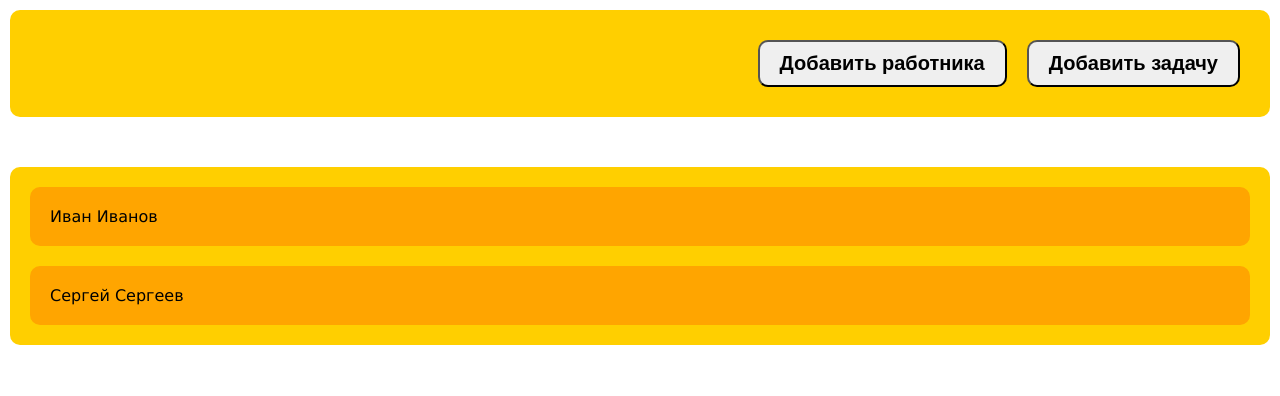
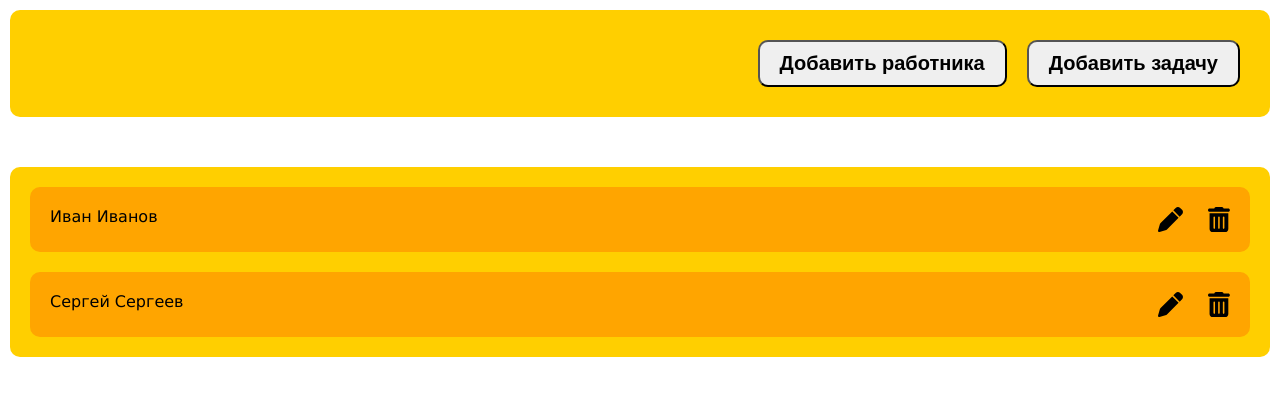
Before and after one commit to riytxu/react-list, a React (Create React App) app: page / in a window 1280 px wide. Shown: the top 396 px of the page. Built offline with nearby package versions, Linux system fonts and the light colour scheme.

Commit message:
add fontaws icons

```diff
--- a/package.json
+++ b/package.json
@@ -3,6 +3,10 @@
   "version": "0.1.0",
   "private": true,
   "dependencies": {
+    "@fortawesome/fontawesome-svg-core": "^6.2.1",
+    "@fortawesome/free-regular-svg-icons": "^6.2.1",
+    "@fortawesome/free-solid-svg-icons": "^6.2.1",
+    "@fortawesome/react-fontawesome": "^0.2.0",
     "@reduxjs/toolkit": "^1.9.1",
     "@testing-library/jest-dom": "^5.16.5",
     "@testing-library/react": "^13.4.0",
--- a/src/components/Content/Content.jsx
+++ b/src/components/Content/Content.jsx
@@ -1,4 +1,11 @@
 import cn from "classnames";
+
+import { FontAwesomeIcon } from "@fortawesome/react-fontawesome";
+import { faPen, faTrashCan } from "@fortawesome/free-solid-svg-icons";
+
+import { useDispatch } from "react-redux";
+
+import { showModal } from "../../reducers/modalSlice";
 
 import styles from "./Content.module.css";
 
@@ -16,10 +23,25 @@ const data = [
 ];
 
 const ContentItem = ({ name, surname }) => {
+  const dispatch = useDispatch();
+
   return (
-    <div className={cn(styles.item, styles.itemWrapper)}>
-      <div>
-        {name} {surname}
+    <div className={styles.item}>
+      <div className={styles.fullName}>
+        <span>{name}</span>
+        <span>{surname}</span>
+      </div>
+      <div className={styles.iconsWrapper}>
+        <FontAwesomeIcon
+          onClick={() => dispatch(showModal())}
+          className={styles.icon}
+          icon={faPen}
+        />
+        <FontAwesomeIcon
+          onClick={() => dispatch(showModal())}
+          className={styles.icon}
+          icon={faTrashCan}
+        />
       </div>
     </div>
   );
--- a/src/components/Content/Content.module.css
+++ b/src/components/Content/Content.module.css
@@ -8,7 +8,22 @@
   padding: 20px;
 }
 .item {
+  display: flex;
+  flex-direction: row;
+  justify-content: space-between;
   border-radius: var(--main-radius);
   background-color: var(--extra-b-color);
   padding: 20px;
 }
+.fullName {
+  display: flex;
+  gap: 5px;
+}
+.iconsWrapper {
+  display: flex;
+  gap: 25px;
+  font-size: 25px;
+}
+.icon {
+  cursor: pointer;
+}
--- a/src/components/Header/Header.module.css
+++ b/src/components/Header/Header.module.css
@@ -4,20 +4,18 @@
   margin-bottom: 10px;
   border-radius: var(--main-radius);
 }
-
 .headerWrapper {
   display: flex;
   justify-content: end;
   gap: 20px;
 }
-
 .header_green {
   background-color: var(--main-color);
 }
-
 .button {
   font-size: 20px;
   font-weight: 700;
   padding: 10px 20px;
   border-radius: 10px;
+  cursor: pointer;
 }
```
Also changed, not shown: 1 other file (tests, documents, lock files or other folders).
